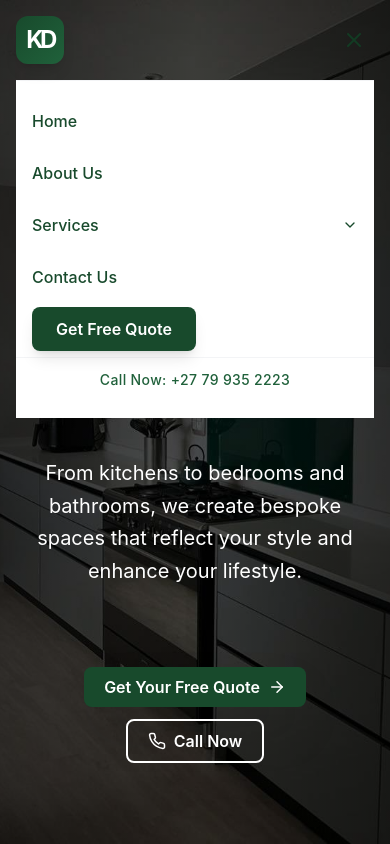
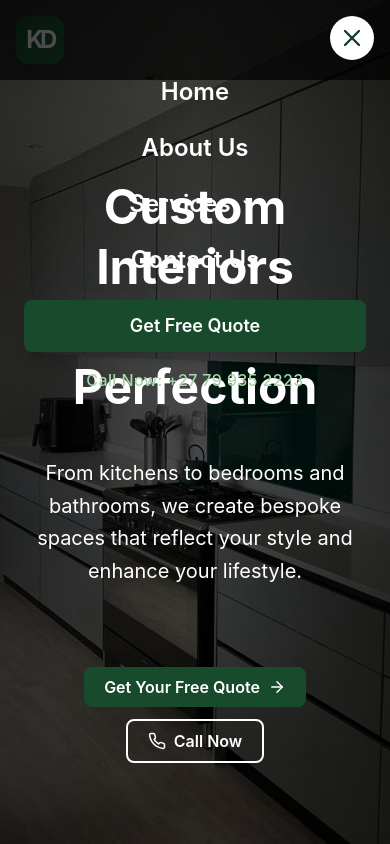
Before and after one commit to cloudmzansi/Kitchen-Designs-Interiors, a React (Vite) app: page / in a window 390 px wide. Both pictures are taken after a click on the button 354 px from the left and 40 px from the top of the page. Shown: the top 844 px of the page. Built offline with nearby package versions, Linux system fonts and the light colour scheme.

Commit message:
Redesign mobile menu: full-screen overlay, modern UX, improved layout

```diff
--- a/src/components/Header.tsx
+++ b/src/components/Header.tsx
@@ -137,93 +137,35 @@ const Header = () => {
 
         {/* Mobile Menu */}
         {isMenuOpen && (
-          <div className="lg:hidden bg-white border-t border-gray-100">
-            <nav className="py-4 space-y-1">
-              <a
-                href="/#top"
-                onClick={(e) => { handleScrollClick(e, 'top'); setIsMenuOpen(false); }}
-                className={`block px-4 py-3 font-medium transition-colors text-forest-700 hover:bg-forest-50`}
-              >
-                Home
-              </a>
-              <a
-                href="/#about-us"
-                onClick={(e) => { handleScrollClick(e, 'about-us'); setIsMenuOpen(false); }}
-                className={`block px-4 py-3 font-medium transition-colors text-forest-700 hover:bg-forest-50`}
-              >
-                About Us
-              </a>
-
-              {/* Mobile Services */}
-              <div>
-                <button
-                  onClick={() => setIsServicesOpen(!isServicesOpen)}
-                  className="flex items-center justify-between w-full px-4 py-3 font-medium text-forest-700 hover:bg-forest-50"
-                >
+          <div className="fixed inset-0 z-50 bg-black bg-opacity-70 flex flex-col">
+            <div className="flex justify-end p-4">
+              <button onClick={() => setIsMenuOpen(false)} className="p-2 rounded-full bg-white text-forest-800 shadow-lg focus:outline-none focus:ring-2 focus:ring-forest-700">
+                <X size={28} />
+              </button>
+            </div>
+            <nav className="flex-1 flex flex-col justify-center items-center space-y-6">
+              <a href="/#top" onClick={(e) => { handleScrollClick(e, 'top'); setIsMenuOpen(false); }} className="text-2xl font-semibold text-white hover:text-forest-300 transition-colors">Home</a>
+              <a href="/#about-us" onClick={(e) => { handleScrollClick(e, 'about-us'); setIsMenuOpen(false); }} className="text-2xl font-semibold text-white hover:text-forest-300 transition-colors">About Us</a>
+              <div className="w-full flex flex-col items-center">
+                <button onClick={() => setIsServicesOpen(!isServicesOpen)} className="flex items-center text-2xl font-semibold text-white hover:text-forest-300 transition-colors focus:outline-none">
                   <span>Services</span>
-                  <ChevronDown size={16} className={`transition-transform ${isServicesOpen ? 'rotate-180' : ''}`} />
+                  <ChevronDown size={22} className={`ml-2 transition-transform ${isServicesOpen ? 'rotate-180' : ''}`} />
                 </button>
                 {isServicesOpen && (
-                  <div className="bg-forest-50">
-                    <Link
-                      to="/kitchens"
-                      className={`block px-8 py-2 text-sm font-medium transition-colors ${
-                        isActive('/kitchens') ? 'text-forest-600' : 'text-forest-600 hover:text-forest-600'
-                      }`}
-                    >
-                      Kitchen Renovations
-                    </Link>
-                    <Link
-                      to="/bedrooms"
-                      className={`block px-8 py-2 text-sm font-medium transition-colors ${
-                        isActive('/bedrooms') ? 'text-forest-600' : 'text-forest-600 hover:text-forest-600'
-                      }`}
-                    >
-                      Bedroom Renovations
-                    </Link>
-                    <Link
-                      to="/bathrooms"
-                      className={`block px-8 py-2 text-sm font-medium transition-colors ${
-                        isActive('/bathrooms') ? 'text-forest-600' : 'text-forest-600 hover:text-forest-600'
-                      }`}
-                    >
-                      Bathroom Renovations
-                    </Link>
-                    <Link
-                      to="/commercial"
-                      className={`block px-8 py-2 text-sm font-medium transition-colors ${
-                        isActive('/commercial') ? 'text-forest-600' : 'text-forest-600 hover:text-forest-600'
-                      }`}
-                    >
-                      Commercial Renovations
-                    </Link>
+                  <div className="mt-2 space-y-2">
+                    <Link to="/kitchens" onClick={() => setIsMenuOpen(false)} className="block text-lg text-white hover:text-forest-300 transition-colors">Kitchen Renovations</Link>
+                    <Link to="/bedrooms" onClick={() => setIsMenuOpen(false)} className="block text-lg text-white hover:text-forest-300 transition-colors">Bedroom Renovations</Link>
+                    <Link to="/bathrooms" onClick={() => setIsMenuOpen(false)} className="block text-lg text-white hover:text-forest-300 transition-colors">Bathroom Renovations</Link>
+                    <Link to="/commercial" onClick={() => setIsMenuOpen(false)} className="block text-lg text-white hover:text-forest-300 transition-colors">Commercial Renovations</Link>
                   </div>
                 )}
               </div>
-
-              <a
-                href="/#contact-section"
-                onClick={(e) => { handleScrollClick(e, 'contact-section'); setIsMenuOpen(false); }}
-                className={`block px-4 py-3 font-medium transition-colors text-forest-700 hover:bg-forest-50`}
-              >
-                Contact Us
-              </a>
-
-              <div className="px-4 py-3">
-                <a
-                  href="/#contact-section"
-                  onClick={(e) => { handleScrollClick(e, 'contact-section'); setIsMenuOpen(false); }}
-                  className={ctaButtonClasses}
-                >
-                  Get Free Quote
-                </a>
-              </div>
-              <div className="px-4 py-3 border-t border-gray-100 mt-2">
-                <a href="tel:+27799352223" className="block text-center text-sm text-forest-600 hover:text-forest-700 font-medium tracking-wide">
-                  Call Now: +27 79 935 2223
-                </a>
-              </div>
+              <a href="/#contact-section" onClick={(e) => { handleScrollClick(e, 'contact-section'); setIsMenuOpen(false); }} className="text-2xl font-semibold text-white hover:text-forest-300 transition-colors">Contact Us</a>
             </nav>
+            <div className="p-6 flex flex-col items-center space-y-4">
+              <a href="/#contact-section" onClick={(e) => { handleScrollClick(e, 'contact-section'); setIsMenuOpen(false); }} className="w-full bg-forest-700 text-white text-lg font-semibold py-3 rounded-lg text-center shadow-lg hover:bg-forest-800 transition-colors">Get Free Quote</a>
+              <a href="tel:+27799352223" className="block text-center text-base text-forest-200 hover:text-white font-medium tracking-wide">Call Now: +27 79 935 2223</a>
+            </div>
           </div>
         )}
       </div>
```
